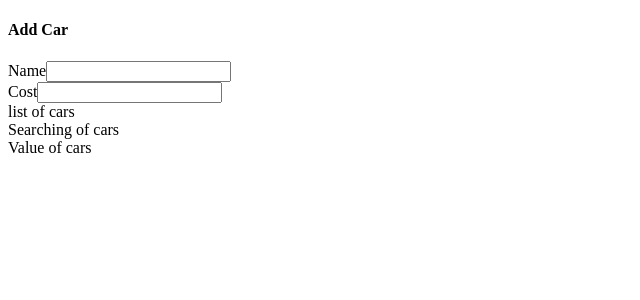
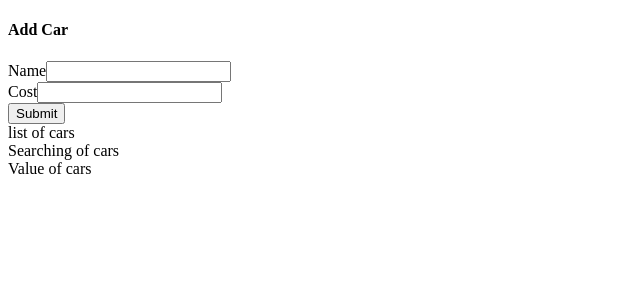
Before and after one commit to PedroMarMol/cars-project, a React (Create React App) app: page / in a window 1280 px wide. Shown: the top 300 px of the page, without its empty margins (0-640 px from the left). Built offline with nearby package versions, Linux system fonts and the light colour scheme.

Commit message:
dispatch form submission

```diff
--- a/src/components/CarForm.js
+++ b/src/components/CarForm.js
@@ -1,5 +1,5 @@
 import { useDispatch, useSelector } from "react-redux";
-import { changeName, changeCost } from '../store';
+import { changeName, changeCost, addCar } from '../store';
 
 function CarForm() {
     const dispatch = useDispatch();
@@ -19,10 +19,16 @@
         dispatch(changeCost(carCost));
     };
 
+    const handleSubmit = (event) => {
+        event.preventDefault();
+
+        dispatch(addCar({ name, cost }));
+    };
+
     return (
     <div className="car-form panel">
         <h4 className="subtitle is-3">Add Car</h4>
-        <form>
+        <form onSubmit={handleSubmit}>
             <div className="field-group">
             <div className="field">
                     <label className="label">Name</label>
@@ -42,6 +48,11 @@
                         />
                 </div>
             </div>
+            <div className="field">
+                <button className="button is-link">
+                    Submit
+                </button>
+            </div>
         </form>
     </div>
     );
```
